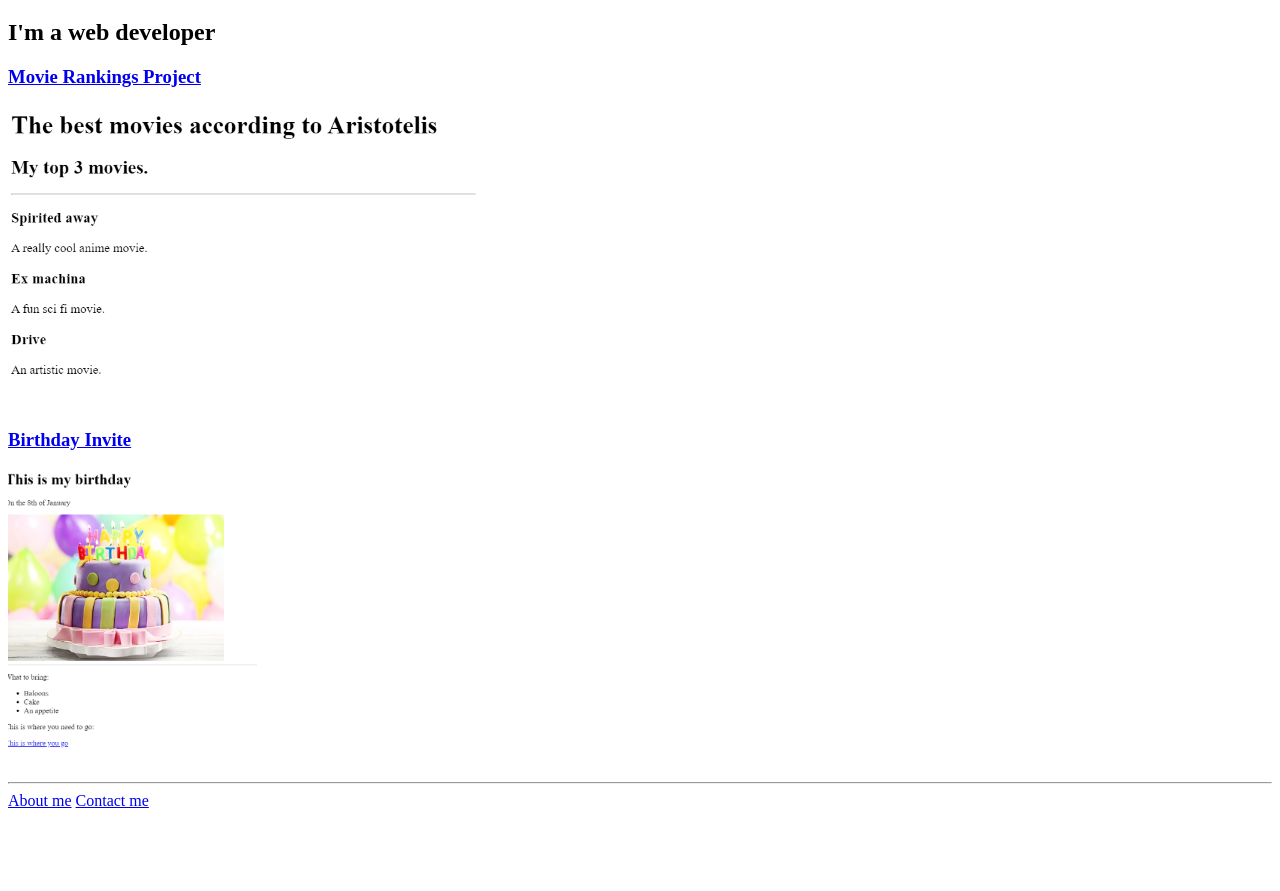
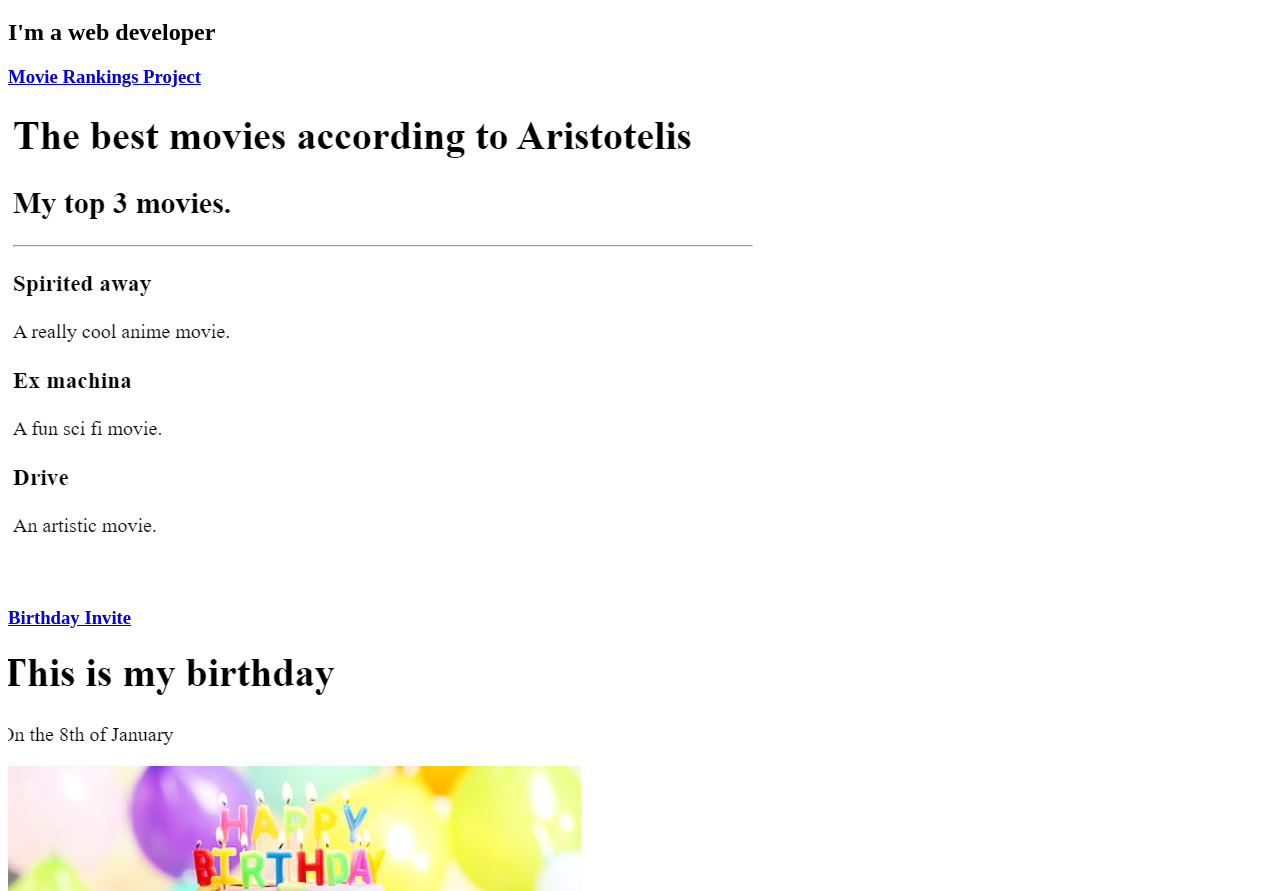
Before and after one commit to Aristotelis12343/html, a plain HTML site: page index.html in a window 1280 px wide. Shown: the part 61-952 px from the top of the page. Before the commit the page ends 879 px from the top, so only its background shows below. Drawn offline with Linux system fonts and the light colour scheme.

Commit message:
Update index.html

```diff
--- a/index.html
+++ b/index.html
@@ -9,10 +9,10 @@
     <h1>Aristotelis Tsiolakis's portfolio</h1>
     <h2>I'm a web developer</h2>
     <h3><a href="./public/movie-rankings.html">Movie Rankings Project</a></h3>
-    <img src="./assets/images/movies.png" height="300"/>
+    <img src="./assets/images/movies.png"/>
 
     <h3><a href="./public/birthday-invite.html">Birthday Invite</a></h3>
-    <img src="./assets/images/party.png" height="300"/>
+    <img src="./assets/images/party.png"/>
     <hr/>
     <a href="./public/about.html">About me</a>
     <a href="./public/contact.html">Contact me</a>
```
